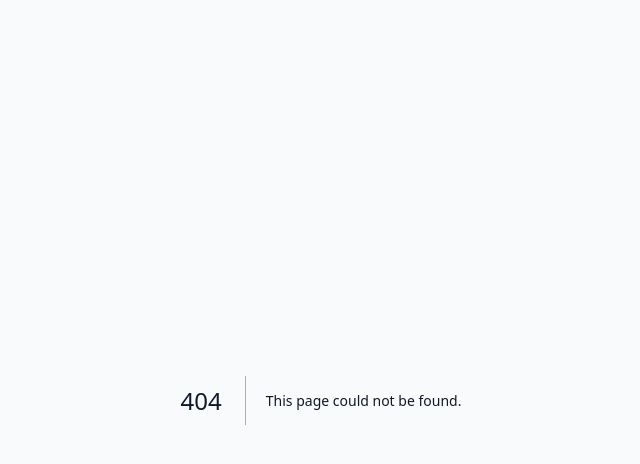
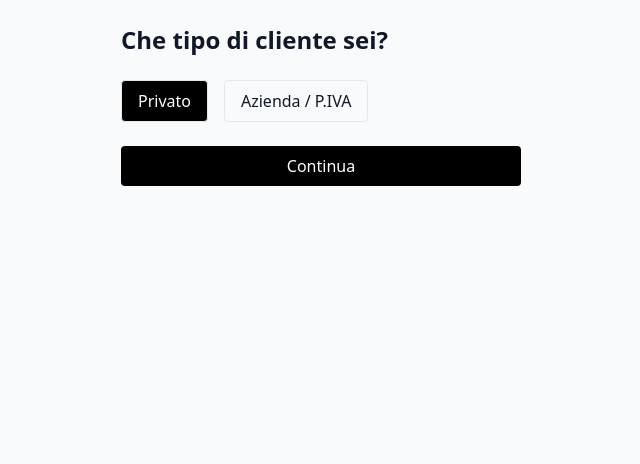
Before and after one commit to eutentiofficial-art/energia-compara, a Next.js app: page /manual/customer in a window 1280 px wide. Before the commit this address had no page. Shown: the top 464 px of the page, without its empty margins (319-959 px from the left). Built offline with nearby package versions, Linux system fonts and the light colour scheme.

Commit message:
Create page.tsx

```diff
--- /dev/null
+++ b/app/manual/customer/page.tsx
@@ -0,0 +1,43 @@
+"use client";
+
+import { useRouter } from "next/navigation";
+import { useState } from "react";
+
+export default function CustomerPage() {
+  const router = useRouter();
+  const [tipo, setTipo] = useState<"privato" | "azienda">("privato");
+
+  const next = () => {
+    localStorage.setItem("tipo_cliente", tipo);
+    router.push("/manual/service");
+  };
+
+  return (
+    <div className="max-w-md mx-auto p-6 space-y-6">
+      <h1 className="text-2xl font-bold">Che tipo di cliente sei?</h1>
+
+      <div className="flex gap-4">
+        <button
+          onClick={() => setTipo("privato")}
+          className={`px-4 py-2 border rounded ${
+            tipo === "privato" ? "bg-black text-white" : ""
+          }`}
+        >
+          Privato
+        </button>
+        <button
+          onClick={() => setTipo("azienda")}
+          className={`px-4 py-2 border rounded ${
+            tipo === "azienda" ? "bg-black text-white" : ""
+          }`}
+        >
+          Azienda / P.IVA
+        </button>
+      </div>
+
+      <button onClick={next} className="w-full bg-black text-white py-2 rounded">
+        Continua
+      </button>
+    </div>
+  );
+}
```
